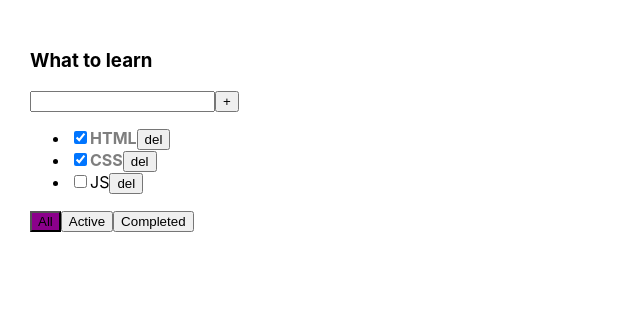
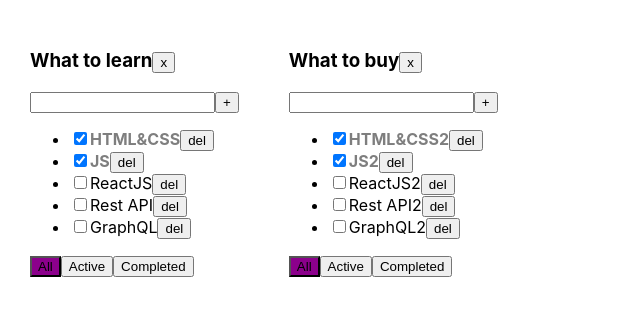
Before and after one commit to Batersp/TodoList, a React (Create React App) app: page / in a window 1280 px wide. Shown: the top 316 px of the page, without its empty margins (0-640 px from the left). Built offline with nearby package versions, Linux system fonts and the light colour scheme.

Commit message:
5 week is over

```diff
--- a/src/App.tsx
+++ b/src/App.tsx
@@ -6,56 +6,94 @@
 
 export type FilterValuesType = 'all' | 'active' | 'completed'
 
+type TodolistsType = {
+    id: string
+    title: string
+    filter: FilterValuesType
+}
 
 function App() {
 
-    const todoListTitle: string = 'What to learn'
 
-    const [tasks, setTasks] = useState<TaskType[]>([
-        {id: v1(), title: 'HTML', isDone: true},
-        {id: v1(), title: 'CSS', isDone: true},
-        {id: v1(), title: 'JS', isDone: false},
+    let todolistID1 = v1();
+    let todolistID2 = v1();
+
+    let [todolists, setTodolists] = useState<Array<TodolistsType>>([
+        {id: todolistID1, title: 'What to learn', filter: 'all'},
+        {id: todolistID2, title: 'What to buy', filter: 'all'},
     ])
 
+    let [tasks, setTasks] = useState({
+        [todolistID1]: [
+            {id: v1(), title: "HTML&CSS", isDone: true},
+            {id: v1(), title: "JS", isDone: true},
+            {id: v1(), title: "ReactJS", isDone: false},
+            {id: v1(), title: "Rest API", isDone: false},
+            {id: v1(), title: "GraphQL", isDone: false},
+        ],
+        [todolistID2]: [
+            {id: v1(), title: "HTML&CSS2", isDone: true},
+            {id: v1(), title: "JS2", isDone: true},
+            {id: v1(), title: "ReactJS2", isDone: false},
+            {id: v1(), title: "Rest API2", isDone: false},
+            {id: v1(), title: "GraphQL2", isDone: false},
+        ]
+    });
 
-    const removeTask = (taskId: string) => {
-        const filteredTasks = tasks.filter(t => t.id !== taskId)
-        setTasks(filteredTasks)
+
+    const removeTodoList = (todoListId: string) => {
+        setTodolists(todolists.filter(el => el.id !== todoListId))
+        delete tasks[todoListId]
     }
 
-    const addTask = (title: string) => {
+
+    const removeTask = (todoListId: string, taskId: string) => {
+        setTasks({...tasks, [todoListId]: tasks[todoListId].filter(el => taskId !== el.id)})
+    }
+
+    const addTask = (todoListId: string, title: string) => {
         const newTask: TaskType = {
             id: v1(),
             title,
             isDone: false
         }
-
-        setTasks([newTask, ...tasks])
-    }
-
-    const [filter, setFilter] = useState<FilterValuesType>('all')
-
-    const changeFilter = (filter: FilterValuesType) => {
-        setFilter(filter)
-    }
-
-    const changeTasksStatus = (taskId: string, isDone: boolean ) => {
-        setTasks(tasks.map(t => t.id === taskId? {...t, isDone: isDone} : t))
+        setTasks({...tasks, [todoListId]: [newTask, ...tasks[todoListId]]})
     }
 
 
+    const changeFilter = (todoListId: string, filter: FilterValuesType) => {
+        setTodolists(todolists.map(el => todoListId === el.id ? {...el, filter: filter} : el))
+    }
+
+    const changeTasksStatus = (todoListId: string, taskId: string, isDone: boolean) => {
+        setTasks({...tasks, [todoListId]: tasks[todoListId].map(el => el.id === taskId ? {...el, isDone: isDone} : el)})
+    }
 
     return (
         <div className="App">
-            <TodoList
-                title={todoListTitle}
-                tasks={tasks}
-                filter={filter}
-
-                removeTask={removeTask}
-                changeFilter={changeFilter}
-                addTask={addTask}
-                changeTasksStatus={changeTasksStatus}/>
+            {todolists.map(el => {
+                let tasksForTodoList = tasks[el.id];
+                if (el.filter === 'active') {
+                    tasksForTodoList = tasks[el.id].filter(t => t.isDone === false)
+                }
+                if (el.filter === 'completed') {
+                    tasksForTodoList = tasks[el.id].filter(t => t.isDone === true)
+                }
+                return (
+                    <TodoList
+                        key={el.id}
+                        todoListId={el.id}
+                        title={el.title}
+                        tasks={tasksForTodoList}
+                        filter={el.filter}
+                        removeTask={removeTask}
+                        changeFilter={changeFilter}
+                        addTask={addTask}
+                        changeTasksStatus={changeTasksStatus}
+                        removeTodoList={removeTodoList}
+                    />
+                )
+            })}
 
         </div>
     );
--- a/src/TodoList.tsx
+++ b/src/TodoList.tsx
@@ -6,10 +6,12 @@
     title: string
     tasks: Array<TaskType>
     filter: FilterValuesType
-    removeTask: (taskId: string) => void
-    changeFilter: (filter: FilterValuesType) => void
-    addTask: (title: string) => void
-    changeTasksStatus: (taskId: string, isDone: boolean) => void
+    removeTask: (todoListId: string, taskId: string) => void
+    changeFilter: (id: string, filter: FilterValuesType) => void
+    addTask: (todoListId: string, title: string) => void
+    changeTasksStatus: (todoListId: string, taskId: string, isDone: boolean) => void
+    todoListId: string
+    removeTodoList: (todoListId: string) => void
 }
 
 export type TaskType = {
@@ -25,7 +27,7 @@
     const onClickAddTask = () => {
         const trimmedTitle = title.trim() // УБИРАЕТ ПРОБЕЛЫ ПО КРАЯМ СТРОКИ
         if (trimmedTitle) {
-            props.addTask(title)
+            props.addTask(props.todoListId, title)
         } else {
             setError(true)
         }
@@ -33,18 +35,18 @@
         setTitle('')
     }
 
-    const changeFilterHandler = (filter: FilterValuesType) => {
-        props.changeFilter(filter)
+    const changeFilterHandler = (id: string, filter: FilterValuesType) => {
+        props.changeFilter(id, filter)
     }
 
-    const removeTask = (tId: string) => {
-        props.removeTask(tId)
+    const removeTask = (todoListId: string, tId: string) => {
+        props.removeTask(todoListId, tId)
     }
 
 
     const onChangeInput = (e: ChangeEvent<HTMLInputElement>) => {
         setTitle(e.currentTarget.value)
-        if(error) setError(false)
+        if (error) setError(false)
     }
 
     const onKeyPressInput = (e: KeyboardEvent<HTMLInputElement>) => {
@@ -56,28 +58,15 @@
     const completedBtnClasses = props.filter === 'completed' ? 'active-filter' : ''
     const inputClasses = error ? 'error' : ''
 
-    const getTasksForRender = (tasks: Array<TaskType>, filter: FilterValuesType): Array<TaskType> => {
-        let tasksForRender;
-        switch (filter) {
-            case 'completed':
-                tasksForRender = tasks.filter(t => t.isDone === true)
-                break
-            case 'active':
-                tasksForRender = tasks.filter(t => t.isDone === false)
-                break
-            default:
-                tasksForRender = tasks
-        }
-        return tasksForRender
+    const removeTodoListHandler = () => {
+        props.removeTodoList(props.todoListId)
     }
 
-    const tasksForRender: Array<TaskType> = getTasksForRender(props.tasks, props.filter)
-
-    const tasksListItems = tasksForRender.length
-        ? tasksForRender.map(t => {
+    const tasksListItems = props.tasks.length
+        ? props.tasks.map(t => {
             const taskClasses = t.isDone ? 'is-done' : ''
             const onChangeChangeStatus = (e: ChangeEvent<HTMLInputElement>) => {
-                props.changeTasksStatus(t.id, e.currentTarget.checked)
+                props.changeTasksStatus(props.todoListId, t.id, e.currentTarget.checked)
             }
             return (
                 <li key={t.id}>
@@ -87,7 +76,7 @@
                         onChange={onChangeChangeStatus}
                     />
                     <span className={taskClasses}>{t.title}</span>
-                    <button onClick={() => removeTask(t.id)}>del</button>
+                    <button onClick={() => removeTask(props.todoListId, t.id)}>del</button>
                 </li>
             )
         })
@@ -96,7 +85,10 @@
     return (
         <div>
             <div>
-                <h3>{props.title}</h3>
+                <h3>{props.title}
+                    <button onClick={removeTodoListHandler}>x</button>
+                </h3>
+
                 <div>
                     <input value={title}
                            onChange={onChangeInput}
@@ -115,15 +107,15 @@
                 <div>
                     <button
                         className={allBtnClasses}
-                        onClick={() => changeFilterHandler('all')}>All
+                        onClick={() => changeFilterHandler(props.todoListId, 'all')}>All
                     </button>
                     <button
                         className={activeBtnClasses}
-                        onClick={() => changeFilterHandler('active')}>Active
+                        onClick={() => changeFilterHandler(props.todoListId, 'active')}>Active
                     </button>
                     <button
                         className={completedBtnClasses}
-                        onClick={() => changeFilterHandler('completed')}>Completed
+                        onClick={() => changeFilterHandler(props.todoListId, 'completed')}>Completed
                     </button>
                 </div>
             </div>
```
